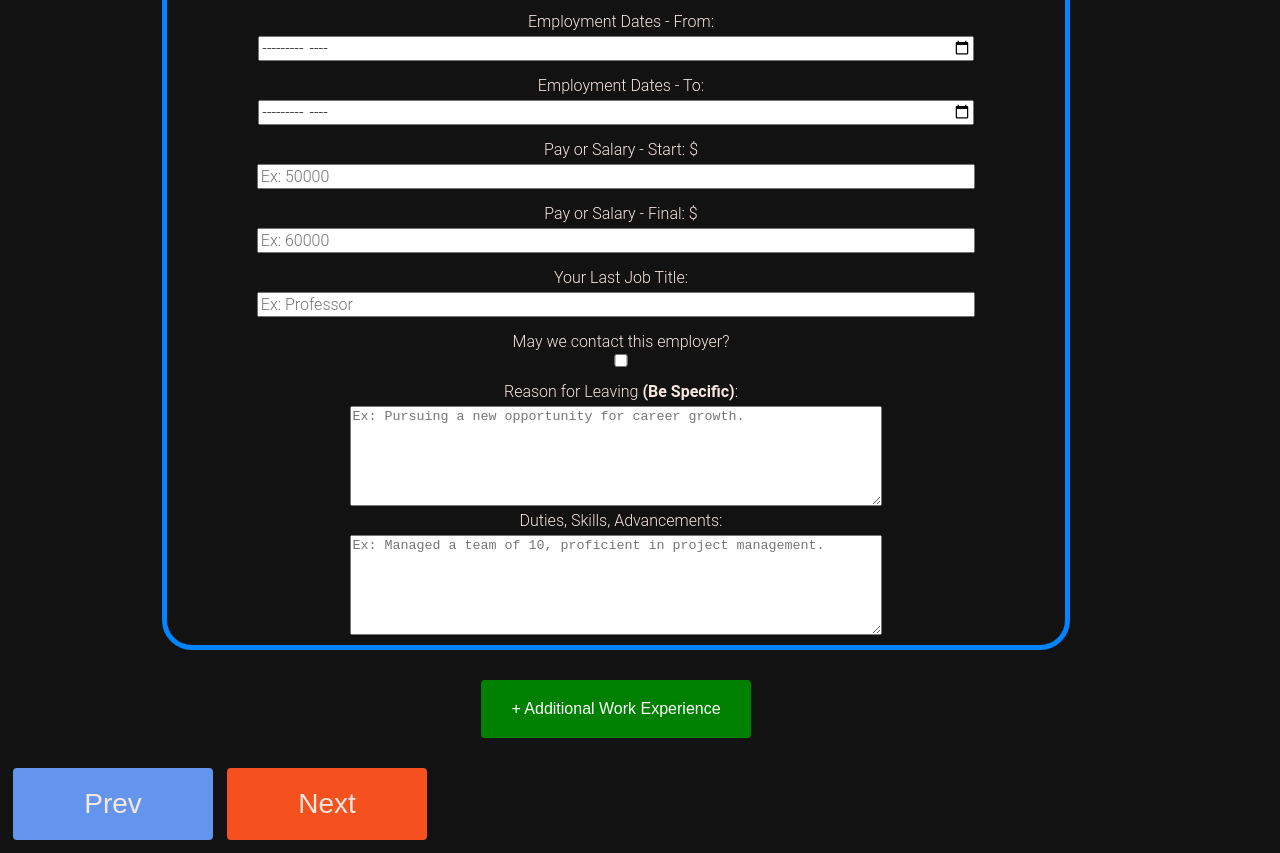
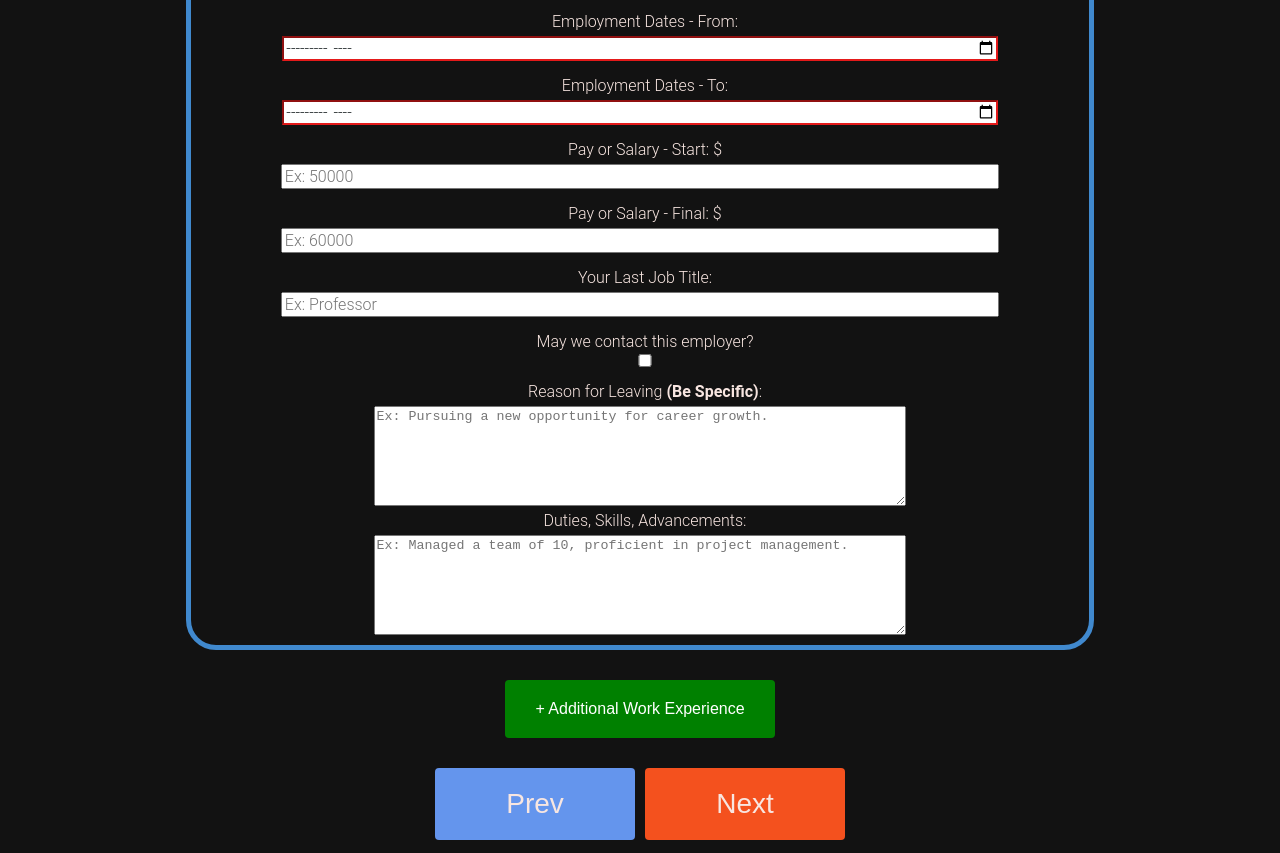
Before and after one commit to gelbels/EmployeeApplication, a plain HTML site: page page2.html in a window 1280 px wide. Shown: the part 582-1435 px from the top of the page. Drawn offline with Linux system fonts and the light colour scheme.

Commit message:
Added centering to buttons. FIxed some regex.

```diff
--- a/page2.html
+++ b/page2.html
@@ -104,7 +104,7 @@
                 <input type="text" name="supervisor_name[]" placeholder="Ex: First Last" required>
 
                 <label for="employment_dates_from">Employment Dates - From:</label>
-                <input type="month" name="employment_dates_from[]" required>
+                <input type="month" name="employment_dates_from[]" placeholder="1" required>
 
                 <label for="employment_dates_to">Employment Dates - To:</label>
                 <input type="month" name="employment_dates_to[]" required>
@@ -118,13 +118,17 @@
                 <label for="last_job_title">Your Last Job Title:</label>
                 <input type="text" name="last_job_title[]" placeholder="Ex: Professor" required>
 
-                <label for="contact_employer">May we contact this employer?<input type="checkbox" name="contact_employer[]"></label>
+                <label for="contact_employer">May we contact this employer?<input type="checkbox"
+                        name="contact_employer[]"></label>
 
                 <label for="reason_for_leaving">Reason for Leaving <b>(Be Specific)</b>:</label>
-                <textarea class="custom-textarea" name="reason_for_leaving[]" placeholder="Ex: Pursuing a new opportunity for career growth." rows="6" required></textarea>
+                <textarea class="custom-textarea" name="reason_for_leaving[]"
+                    placeholder="Ex: Pursuing a new opportunity for career growth." rows="6" required></textarea>
 
                 <label for="duties_skills">Duties, Skills, Advancements:</label>
-                <textarea class="custom-textarea" name="duties_skills[]" placeholder="Ex: Managed a team of 10, proficient in project management." rows="6" required></textarea>
+                <textarea class="custom-textarea" name="duties_skills[]"
+                    placeholder="Ex: Managed a team of 10, proficient in project management." rows="6"
+                    required></textarea>
 
             </fieldset>
         </div>
@@ -137,7 +141,7 @@
             function addContact() {
 
 
-                    if(contactCount < 3){
+                if (contactCount < 3) {
                     var formContainer = document.getElementById('form-container');
                     var newContact = formContainer.firstElementChild.cloneNode(true);
 
@@ -156,7 +160,7 @@
 
                     contactCount++;
 
-                    }else{
+                } else {
                     alert("A maximum amount of contact information fulfilled.")
                 }
             }
@@ -193,15 +197,16 @@
             document.querySelector('input[name="employment_dates_to[]"]').addEventListener('input', validateEmploymentDates);
         </script>
 
+        <div class="center">
             <button class="prev">
                 <span><a class="link-no-style" href="index.html">Prev</a></span>
             </button>
             <button class="next">
                 <span><a class="link-no-style" href="page3-4.html">Next</a></span>
             </button>
-
-
+        </div>
     </form>
 
 </body>
+
 </html>
--- a/styles.css
+++ b/styles.css
@@ -12,7 +12,8 @@
     --text-color: #45ADFE;
     --text-color-contrast: #212729;
 } */
-body{
+body {
+    margin: auto;
     width: 95%;
 }
 
@@ -50,6 +51,11 @@ html {
     .content-grid {
         grid-template-columns: 1fr 1fr 1fr;
     }
+}
+
+body {
+    display: flex;
+    flex-direction: column;
 }
 
 h1 {
@@ -91,12 +97,12 @@ legend {
     letter-spacing: 5px;
 }
 
-fieldset{
+fieldset {
     padding-left: 5px;
     padding-right: 5px;
     border: 5px;
     margin-bottom: 30px;
-    border-color: rgb(0, 132, 255);
+    border-color: rgb(64, 137, 206);
     border-style: solid;
     border-radius: 30px;
 }
@@ -144,7 +150,7 @@ input[type=tel],
 input[type=checkbox],
 input[type=date],
 input[type=radio],
-input[type=text]{
+input[type=text] {
     width: 80%;
     display: block;
     margin-left: auto;
@@ -181,6 +187,36 @@ input.submit-button {
     border-radius: 5px;
     padding: 10px;
     margin: 10px;
+}
+
+.container {
+    margin: auto;
+    width: 90%;
+}
+
+.center {
+    display: flex;
+    justify-content: center;
+}
+
+
+/* Only show invalid ring while not focused */
+input:not(:focus):not(:placeholder-shown):required:invalid {
+    --color-invalid: #e41a1a;
+
+    border-color: var(--color-invalid);
+}
+
+input:not(:focus):not(:placeholder-shown):required:invalid~.error-message {
+    display: block;
+}
+
+/* Only show valid ring while not focused and if a value is entered */
+/* :empty won't work here as that targets elements that have no childeren. Therefore we abuse :placeholder-shown */
+input:not(:focus):not(:placeholder-shown):required:valid {
+    --color-valid: #4089ce;
+
+    border-color: var(--color-valid);
 }
 
 
@@ -365,7 +401,7 @@ input.submit-button {
     left: 0;
 }
 
-.contact-grid{
+.contact-grid {
     display: grid;
     grid-auto-flow: column;
     grid-gap: 0.5rem;
@@ -373,7 +409,7 @@ input.submit-button {
     margin-top: 15px;
 }
 
-.waiver-grid{
+.waiver-grid {
     display: grid;
     grid-auto-flow: row;
     width: 70%;
```
Also changed, not shown: index.html (+2 -1 lines), page3-4.html (+7 -5 lines), page7.html (+14 -11 lines), page8.html (+23 -12 lines). Lines whose indentation alone changed are shown as unchanged.
